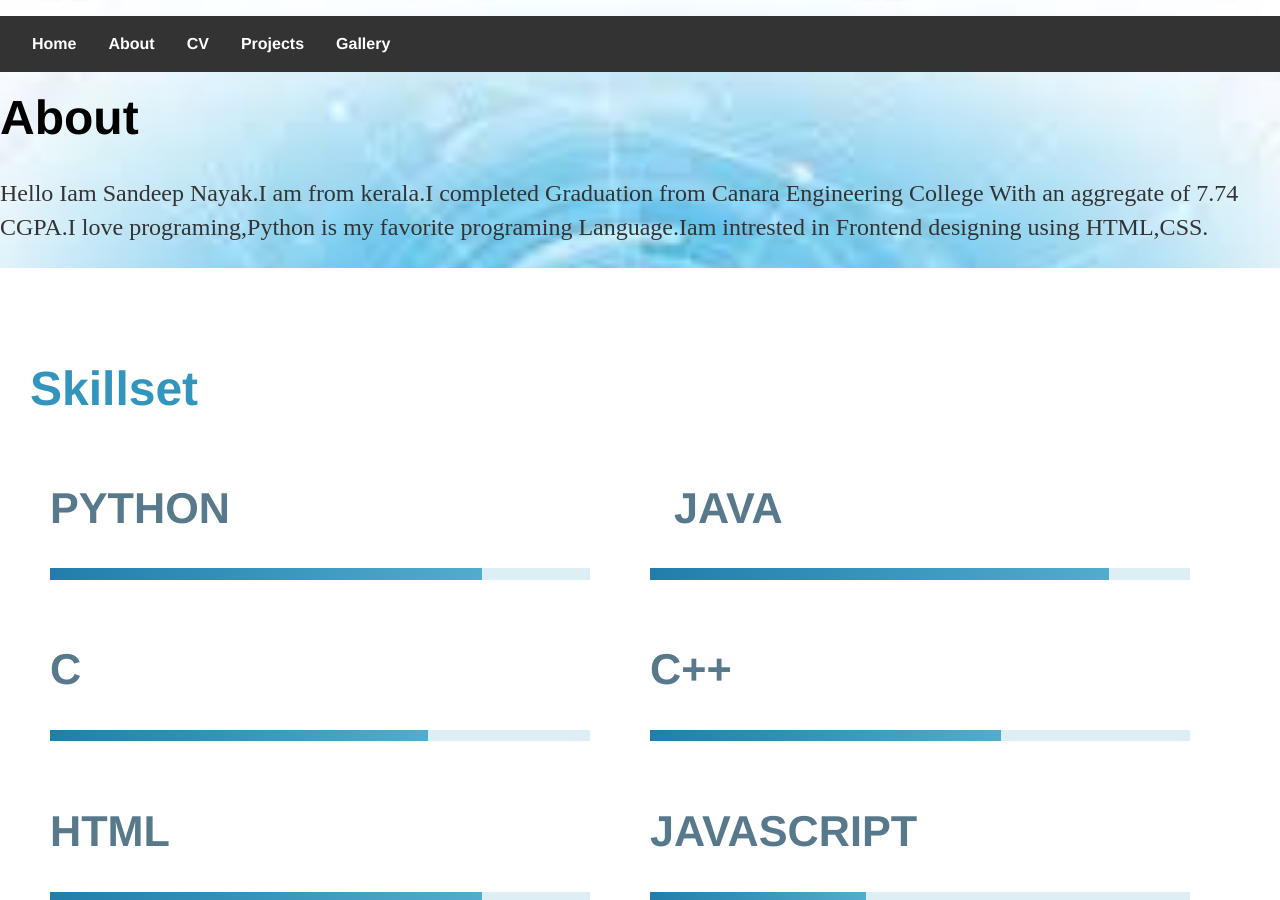
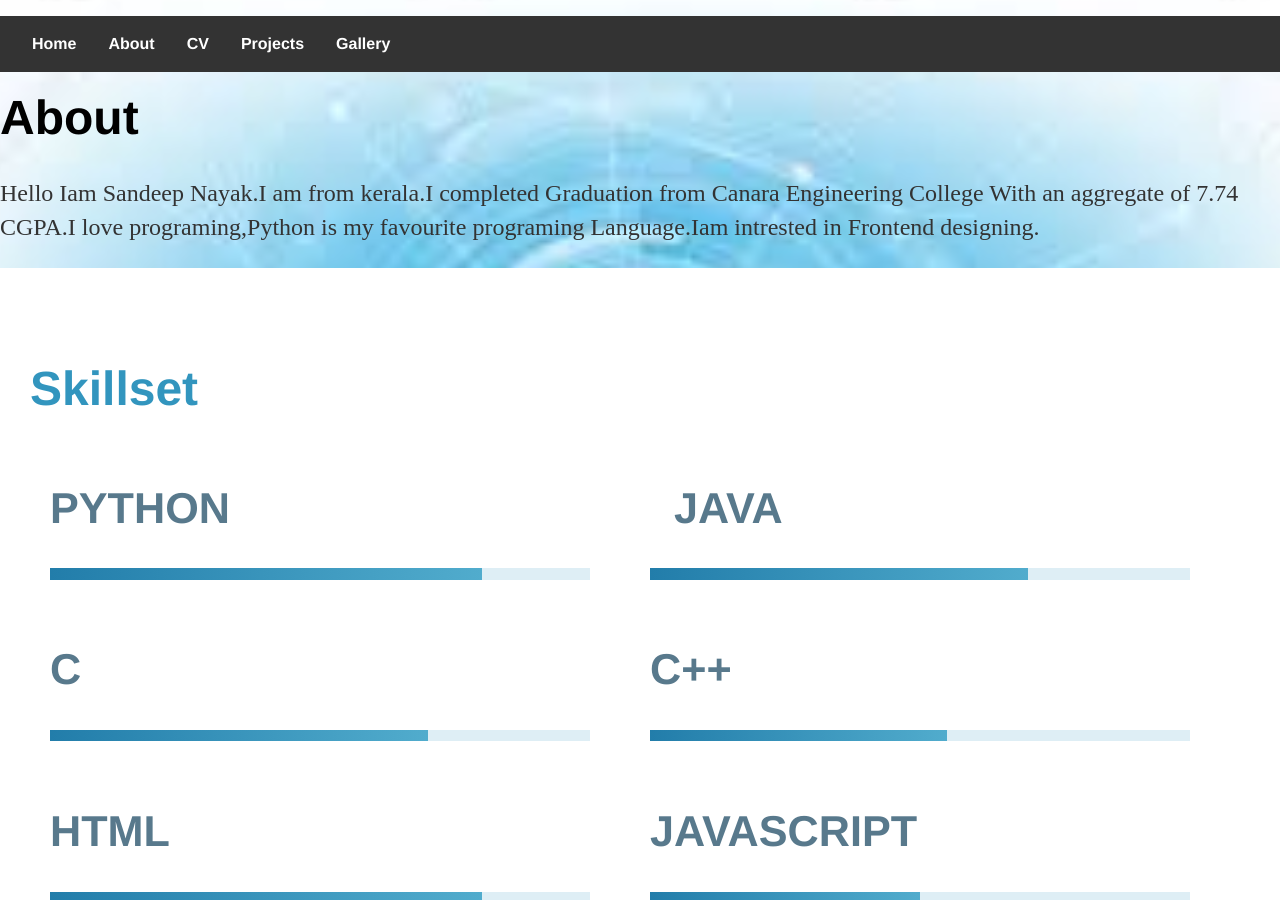
Before and after one commit to sandeepnayaks/sandeepnayaks.github.io, a Jekyll site: the page built from about/index.html, in a window 1280 px wide and 900 px high. Built offline with Jekyll 4.4.1, drawn with Linux system fonts in a browser that asks for light colours.

Commit message:
Update index.html

```diff
--- a/about/index.html
+++ b/about/index.html
@@ -6,7 +6,7 @@ title: About Sandeep S
 		<div class="about">
 			<h1>About</h1>
 			<p>Hello
-			Iam Sandeep Nayak.I am from kerala.I completed Graduation from Canara Engineering College With an aggregate of 7.74 CGPA.I love programing,Python is my favorite programing Language.Iam intrested in Frontend designing using HTML,CSS.</p>
+			Iam Sandeep Nayak.I am from kerala.I completed Graduation from Canara Engineering College With an aggregate of 7.74 CGPA.I love programing,Python is my favourite programing Language.Iam intrested in Frontend designing.</p>
 
 			 <div class="section white-bg">
     <div class="section-content wow fadeInUp">
@@ -25,7 +25,7 @@ title: About Sandeep S
           <div class="dual-col">
             <h2>&nbsp;&nbsp;JAVA</h2>
             <div class="w3-progress-container">
-              <div class="w3-progressbar" style="width: 85%"></div>
+              <div class="w3-progressbar" style="width: 70%"></div>
             </div>
           </div>
           <div class="dual-col">
@@ -37,7 +37,7 @@ title: About Sandeep S
           <div class="dual-col">
             <h2>C++</h2>
             <div class="w3-progress-container">
-              <div class="w3-progressbar" style="width: 65%"></div>
+              <div class="w3-progressbar" style="width: 55%"></div>
             </div>
           </div>
           <div class="dual-col">
@@ -49,7 +49,7 @@ title: About Sandeep S
           <div class="dual-col">
             <h2>JAVASCRIPT</h2>
             <div class="w3-progress-container">
-              <div class="w3-progressbar" style="width: 40%"></div>
+              <div class="w3-progressbar" style="width: 50%"></div>
             </div>
           </div>
           <div class="dual-col">
```
